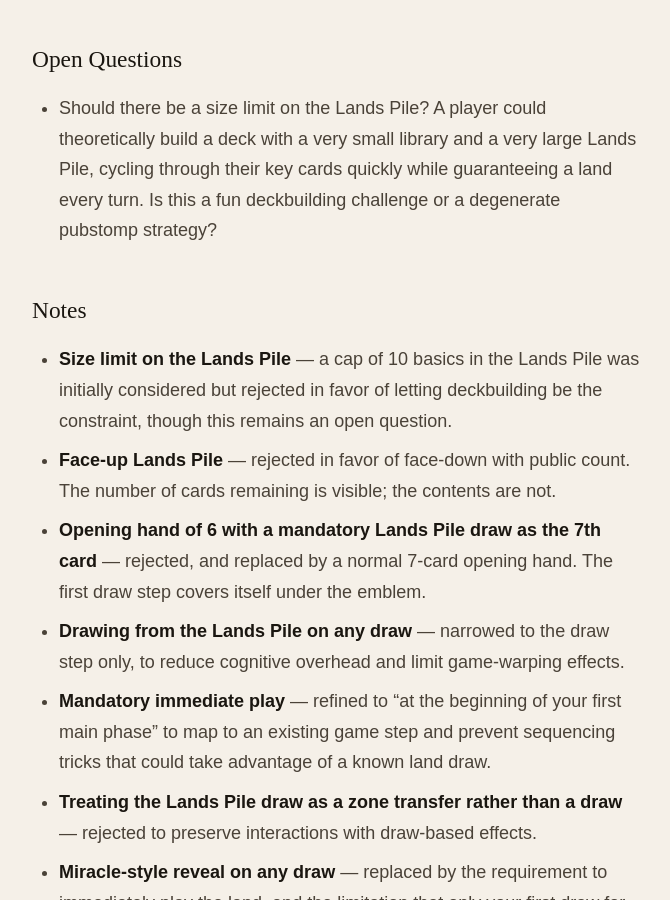
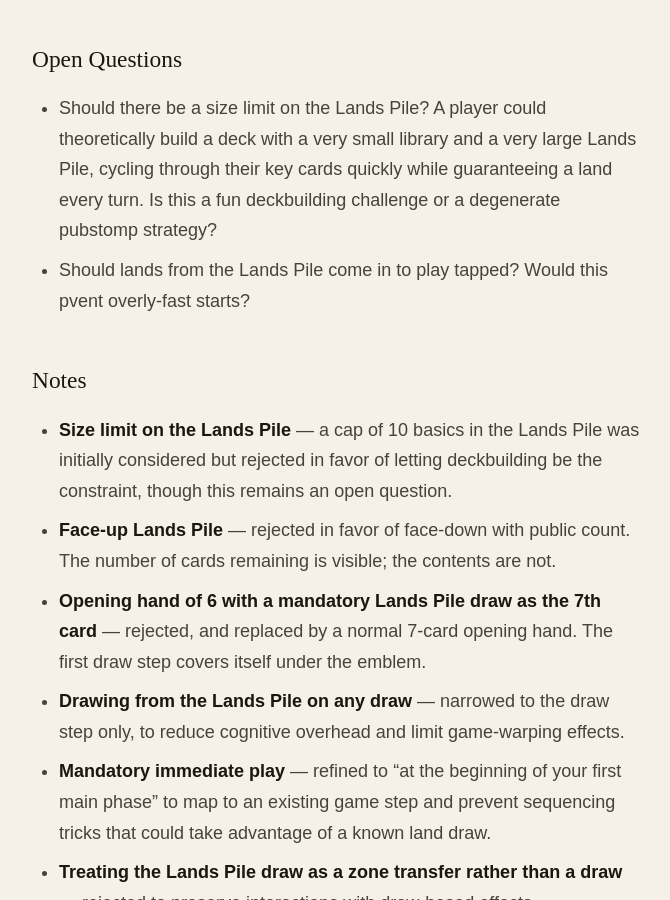
Before and after one commit to murtaugh/MTG-Lands-Pile, a Jekyll site: the page built from index.md, in a window 1280 px wide and 900 px high, scrolled down 2724 px. Shown: the whole window, without its empty margins (304-974 px from the left). Built offline with Jekyll 4.4.1, drawn with Linux system fonts in a browser that asks for light colours; some web fonts are replaced.

Commit message:
add questions about tapped lands

```diff
--- a/index.md
+++ b/index.md
@@ -57,6 +57,7 @@ The requirement to reveal and immediately play any card drawn from the Lands Pil
 ## Open Questions
 
 - Should there be a size limit on the Lands Pile? A player could theoretically build a deck with a very small library and a very large Lands Pile, cycling through their key cards quickly while guaranteeing a land every turn. Is this a fun deckbuilding challenge or a degenerate pubstomp strategy?
+- Should lands from the Lands Pile come in to play tapped? Would this pvent overly-fast starts?
 
 ---
 
```
